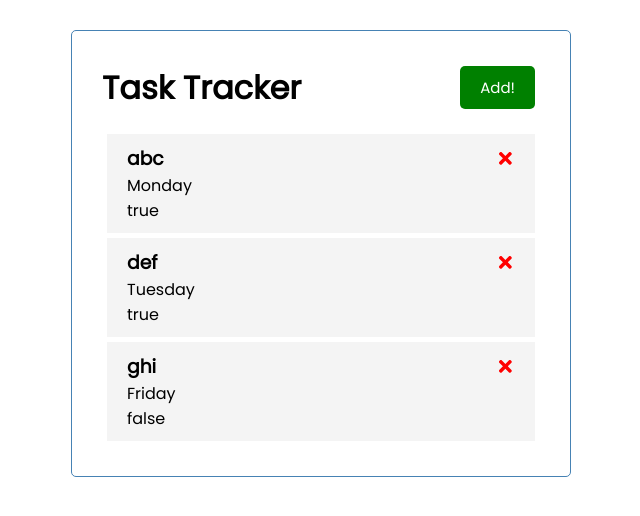
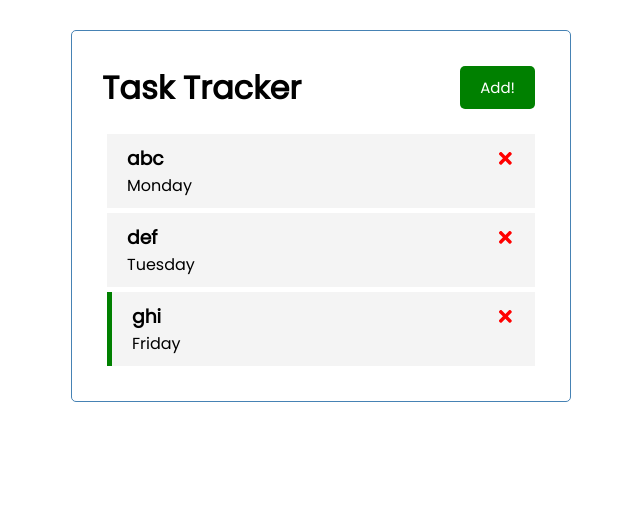
Before and after one commit to jonahank/task-tracker, a React (Create React App) app: page / in a window 1280 px wide. Shown: the top 516 px of the page, without its empty margins (319-959 px from the left). Built offline with nearby package versions, Linux system fonts and the light colour scheme.

Commit message:
Added nicer layout toggle reminder

```diff
--- a/src/App.js
+++ b/src/App.js
@@ -34,9 +34,7 @@ function App() {
     setTasks(tasks.map((task) => (
       task.id === id?
       {
-      id: task.id,
-      text: task.text,
-      day: task.day,
+      ...task,
       reminder: (!task.reminder),
       }
       : task
--- a/src/components/Task.js
+++ b/src/components/Task.js
@@ -2,7 +2,7 @@ import { FaTimes } from 'react-icons/fa'
 
 const Task = (props) => {
     return (
-        <div className='task' onDoubleClick={() => props.toggle(props.task.id)}>
+        <div className={props.task.reminder? 'task' : 'task reminder'} onDoubleClick={() => props.toggle(props.task.id)}>
             <h3>{props.task.text}
                 <FaTimes
                     style= {{
@@ -13,7 +13,6 @@ const Task = (props) => {
                 />
             </h3>
             <p>{props.task.day}</p>
-            <p>{props.task.reminder? 'true' : 'false'}</p>
         </div>
     )
 }
```
